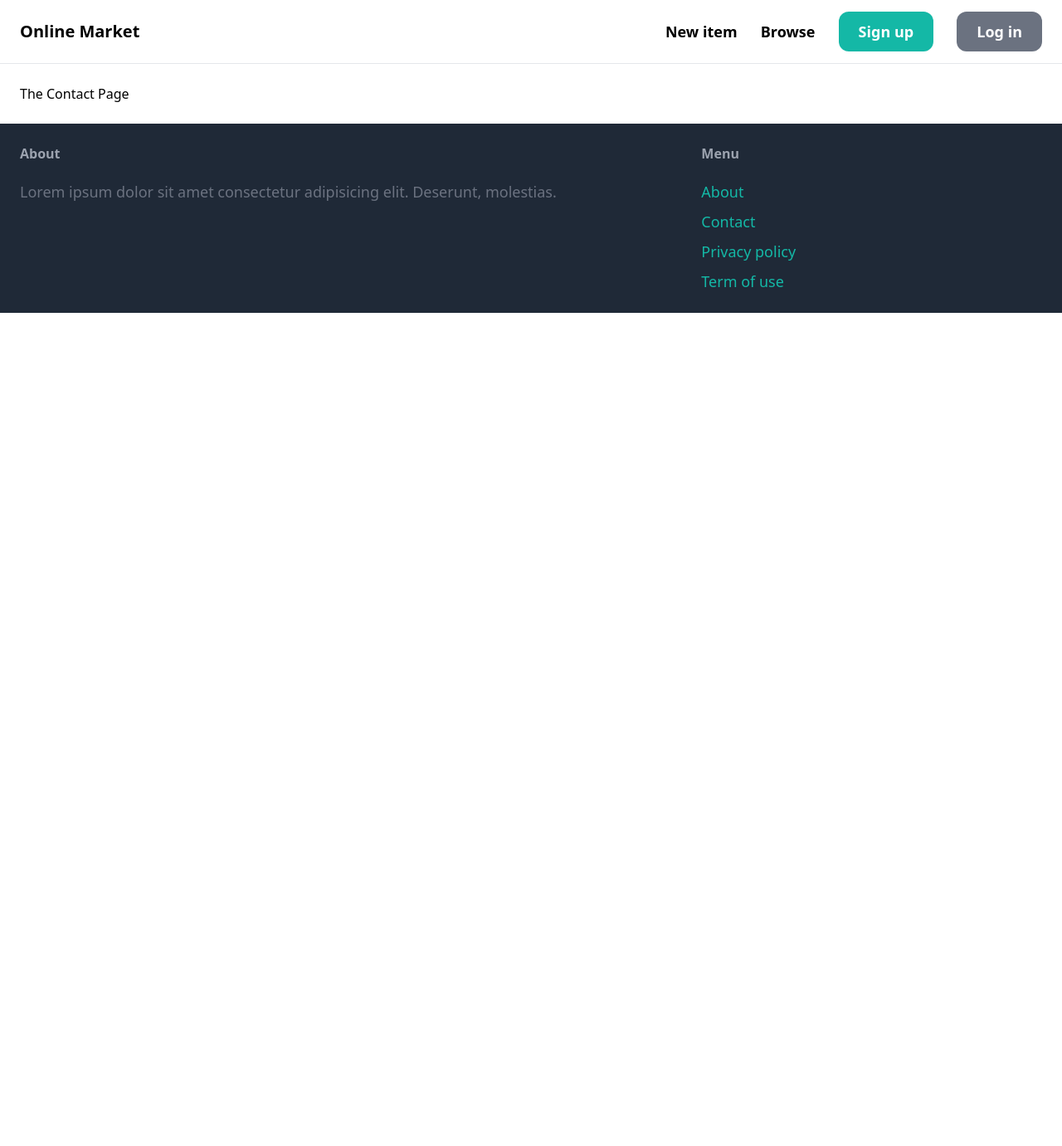
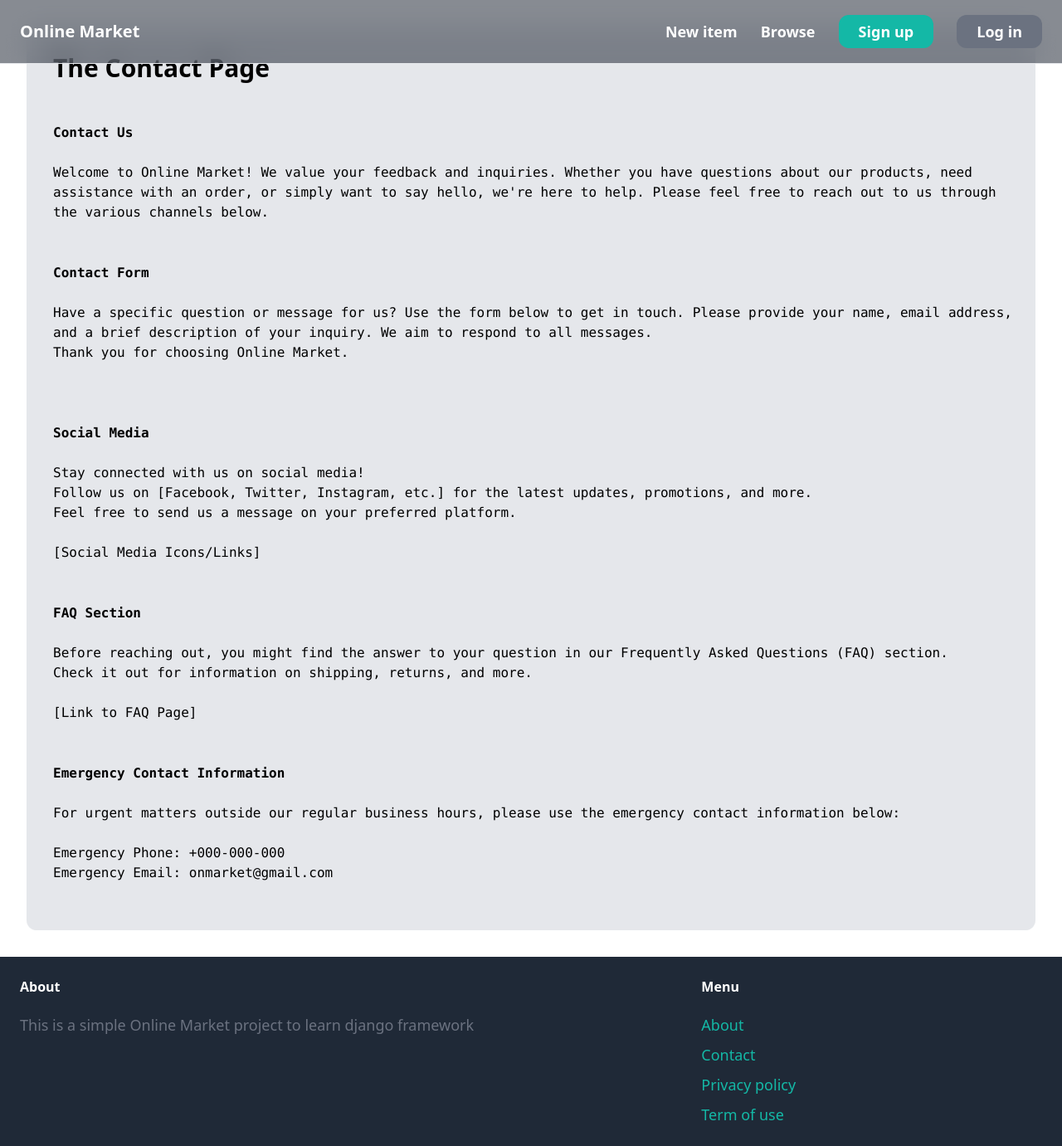
Before and after one commit to samarpan-rai11/online-market, a Django app: page /contact/ in a window 1280 px wide. Shown: the whole page at 83% size. Before the commit the page ends 377 px from the top, so only its background shows below. Run offline with Django 4.2, Linux system fonts and the light colour scheme; some libraries are stand-ins or nearby versions.

Commit message:
updated contact page and navbar

```diff
--- a/market/conversation/templates/conversation/detail.html
+++ b/market/conversation/templates/conversation/detail.html
@@ -21,6 +21,6 @@
 
     {{ form.as_p }}
 
-    <button class="py-4 px-8 text-lg bg-teal-500 hover:bg-teal-700 rounded-xl text-white">Send</button>
+    <button class="py-2 px-8 text-lg bg-teal-500 hover:bg-teal-700 rounded-xl text-white">Send</button>
 </form>
 {% endblock %}
--- a/market/core/templates/core/base.html
+++ b/market/core/templates/core/base.html
@@ -8,19 +8,19 @@
 </head>
 
 <body>
-    <nav class="py-6 px-6 flex justify-between items-center border-b border-gray-200">
+    <nav class="py-6 px-6 flex justify-between items-center border-b border-gray-200 bg-gray-900 text-white fixed top-0 left-0 right-0 backdrop-blur-lg bg-opacity-50">
         <a href="/" class="text-xl font-semibold">Online Market</a>
 
         <div class="space-x-6">
-            <a href="{% url 'item:new-item' %}" class="text-lg font-semibold hover:text-gray-500">New item</a>
-            <a href="{% url 'item:items-search' %}" class="text-lg font-semibold hover:text-gray-500">Browse</a>
+            <a href="{% url 'item:new-item' %}" class="text-lg font-semibold hover:text-gray-700">New item</a>
+            <a href="{% url 'item:items-search' %}" class="text-lg font-semibold hover:text-gray-700">Browse</a>
 
             {% if request.user.is_authenticated  %}
-                <a href="{% url 'conversation:inbox' %}" class="px-6 py-3 text-lg font-semibold bg-teal-500 text-white rounded-xl hover:bg-gray-700">Inbox</a>
-                <a href="{% url 'dashboard:index' %}" class="px-6 py-3 text-lg font-semibold bg-teal-500 text-white rounded-xl hover:bg-gray-700">Dashboard</a>
+                <a href="{% url 'conversation:inbox' %}" class="px-6 py-2 text-lg font-semibold bg-teal-500 text-white rounded-xl hover:bg-gray-600">Inbox</a>
+                <a href="{% url 'dashboard:index' %}" class="px-6 py-2 text-lg font-semibold bg-teal-500 text-white rounded-xl hover:bg-gray-600">Dashboard</a>
             {% else %}
-                <a href="{% url 'core:sign-up' %}" class="px-6 py-3 text-lg font-semibold bg-teal-500 text-white rounded-xl hover:bg-teal-700">Sign up</a>
-                <a href="{% url 'core:log-in' %}" class="px-6 py-3 text-lg font-semibold bg-gray-500 text-white rounded-xl hover:bg-gray-700">Log in</a>
+                <a href="{% url 'core:sign-up' %}" class="px-6 py-2 text-lg font-semibold bg-teal-500 text-white rounded-xl hover:bg-teal-600">Sign up</a>
+                <a href="{% url 'core:log-in' %}" class="px-6 py-2 text-lg font-semibold bg-gray-500 text-white rounded-xl hover:bg-gray-600">Log in</a>
             {% endif %}
         </div>
     </nav>
@@ -32,12 +32,12 @@
 
     <footer class="py-6 px-6 flex justify-between bg-gray-800">
         <div class="w-2/3 pr-10">
-            <h3 class="mb-5 font-semibold text-gray-400">About</h3>
-            <p class="text-lg text-gray-500">Lorem ipsum dolor sit amet consectetur adipisicing elit. Deserunt, molestias.</p>
+            <h3 class="mb-5 font-semibold text-white">About</h3>
+            <p class="text-lg text-gray-500">This is a simple Online Market project to learn django framework</p>
         </div>
 
         <div class="w-1/3">
-            <h3 class="mb-5 font-semibold text-gray-400">Menu</h3>
+            <h3 class="mb-5 font-semibold text-white">Menu</h3>
 
             <ul class="space-y-2">
                 <li><a href="#" class="text-lg text-teal-500 hover:text-teal-700">About</a></li>
--- a/market/core/templates/core/contact.html
+++ b/market/core/templates/core/contact.html
@@ -3,5 +3,45 @@
 {% block title %}Contact |{% endblock %}
 
 {% block content %}
-<h1>The Contact Page</h1>
+<div class="border-b bg-gray-200 m-2 p-8 rounded-xl">
+<h1 class="font-bold text-3xl">The Contact Page</h1>
+<br><br>
+
+<pre>
+<h1 class="font-bold">Contact Us</h1>
+Welcome to Online Market! We value your feedback and inquiries. Whether you have questions about our products, need
+assistance with an order, or simply want to say hello, we're here to help. Please feel free to reach out to us through
+the various channels below.
+
+<hr>
+<h1 class="font-bold">Contact Form</h1>
+Have a specific question or message for us? Use the form below to get in touch. Please provide your name, email address,
+and a brief description of your inquiry. We aim to respond to all messages.
+Thank you for choosing Online Market.
+
+
+<hr>
+<h1 class="font-bold">Social Media</h1>
+Stay connected with us on social media!
+Follow us on [Facebook, Twitter, Instagram, etc.] for the latest updates, promotions, and more.
+Feel free to send us a message on your preferred platform.
+
+[Social Media Icons/Links]
+
+<hr>
+<h1 class="font-bold">FAQ Section</h1>
+Before reaching out, you might find the answer to your question in our Frequently Asked Questions (FAQ) section.
+Check it out for information on shipping, returns, and more.
+
+[Link to FAQ Page]
+
+<hr>
+<h1 class="font-bold">Emergency Contact Information</h1>
+For urgent matters outside our regular business hours, please use the emergency contact information below:
+
+Emergency Phone: +000-000-000
+Emergency Email: onmarket@gmail.com
+
+</pre>
+</div>
 {% endblock %}
--- a/market/item/templates/item/detail.html
+++ b/market/item/templates/item/detail.html
@@ -21,12 +21,12 @@
         {% if request.user == ditem.created_by %}
             <div class="mt-2 p-6 bg-white rounded-xl">
                 <p>This is your item</p>
-                <a href="{% url 'item:edit' ditem.id%}" class="inline-block mt-4 px-6 py-2 text-lg font-semibold bg-teal-500 text-white rounded-xl hover:bg-teal-700">Edit</a>
-                <a href="{% url 'item:delete' ditem.id%}" class="inline-block mt-4 px-6 py-2 text-lg font-semibold bg-red-500 text-white rounded-xl hover:bg-red-700">Delete</a>
+                <a href="{% url 'item:edit' ditem.id%}" class="inline-block mt-4 px-6 py-1.5 text-lg font-semibold bg-teal-500 text-white rounded-xl hover:bg-teal-700">Edit</a>
+                <a href="{% url 'item:delete' ditem.id%}" class="inline-block mt-4 px-6 py-1.5 text-lg font-semibold bg-red-500 text-white rounded-xl hover:bg-red-700">Delete</a>
             </div>
 
         {% else %}
-            <a href="{% url 'conversation:new' ditem.id %}" class="inline-block mt-6 px-6 py-3 text-lg font-semibold bg-teal-500 rounded-xl text-white hover:bg-teal-700">Contact Seller</a>
+            <a href="{% url 'conversation:new' ditem.id %}" class="inline-block mt-6 px-6 py-2 text-lg font-semibold bg-teal-500 rounded-xl text-white hover:bg-teal-700">Contact Seller</a>
         {% endif %}
     </div>
 
--- a/market/item/templates/item/form.html
+++ b/market/item/templates/item/form.html
@@ -22,7 +22,7 @@
         </div>
     {% endif %}
 
-    <button class="mt-6 py-3 text-lg bg-teal-500 hover:bg-teal-700 rounded-xl text-white w-full">Submit</button>
+    <button class="mt-6 py-2 text-lg bg-teal-500 hover:bg-teal-700 rounded-xl text-white w-full">Submit</button>
 </form>
 
 {% endblock %}
```
